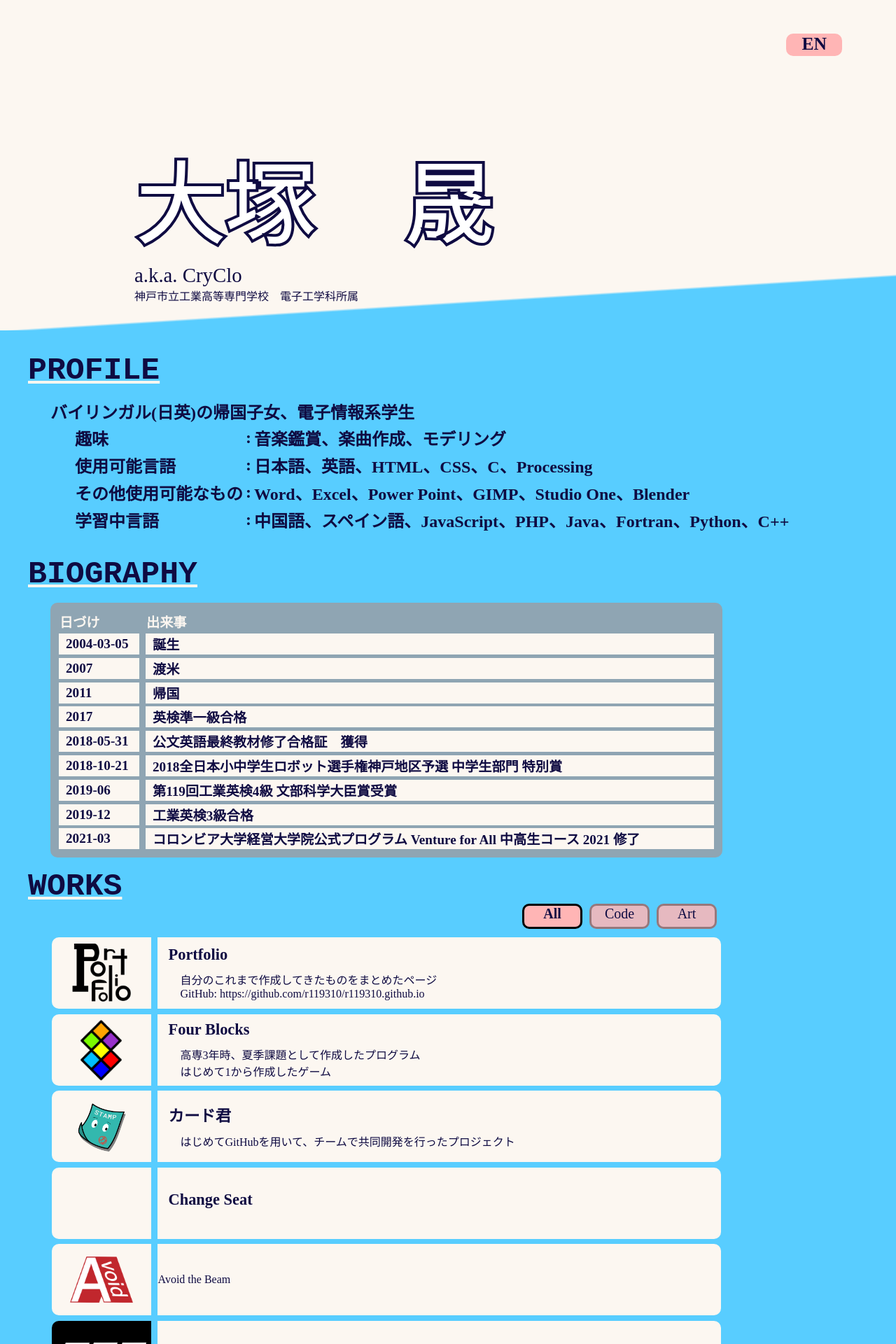
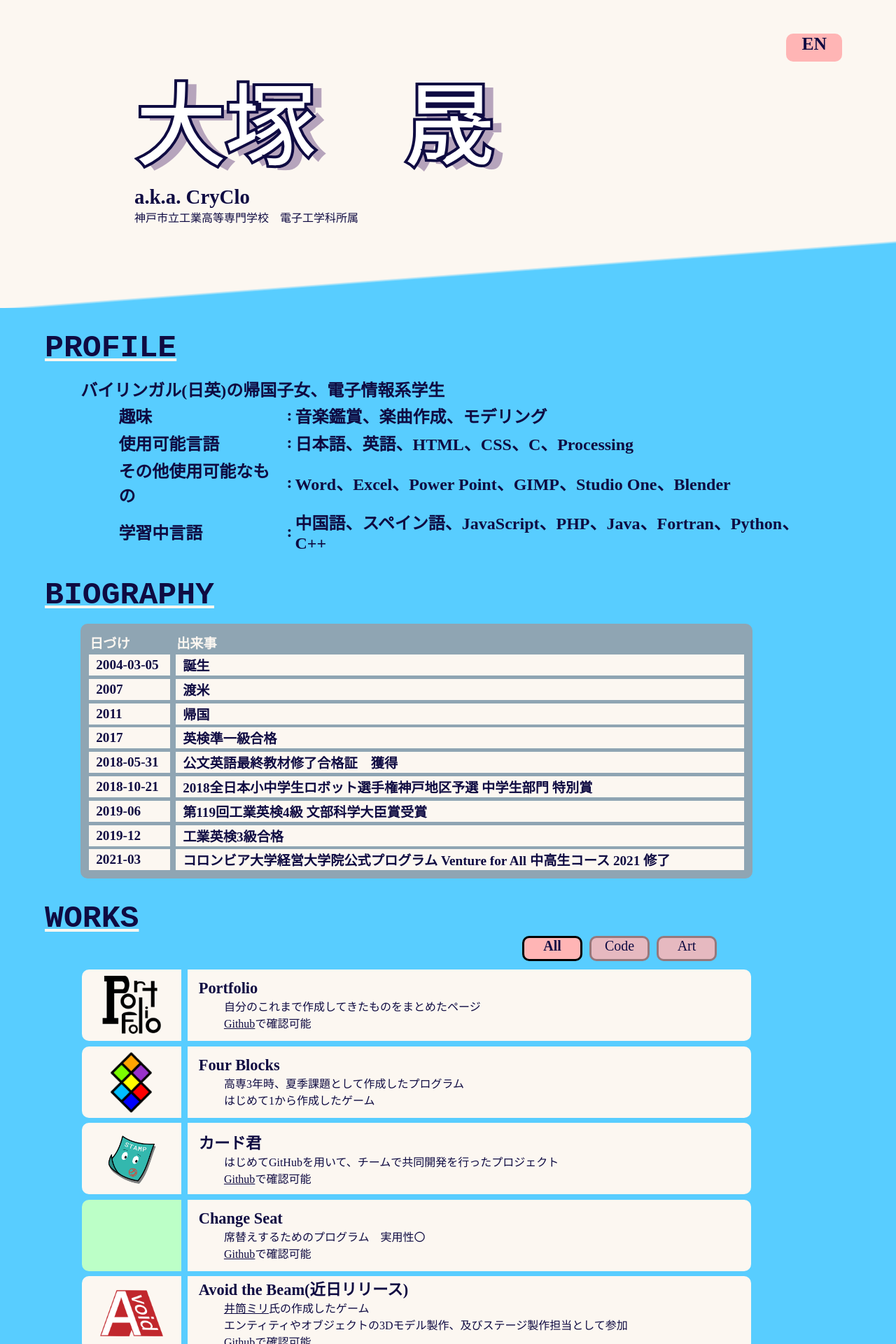
Before and after one commit to r119310/r119310.github.io, a PHP site: page /JPPage/index.html in a window 1280 px wide. Shown: the top 1920 px of the page at 70% size. Run offline with PHP 8.4, Linux system fonts and the light colour scheme.

Commit message:
2022-05-27 午前進捗

```diff
--- a/JPPage/index.html
+++ b/JPPage/index.html
@@ -3,6 +3,7 @@
 
 <head>
     <meta charset="utf-8" />
+    <meta name="viewport" content="width=device-width,initial-scale=1.0">
     <link rel="icon" sizes="180x180" href="./Portfilio.png">
     <link rel="stylesheet" type="text/css" href="../Header Data/header.css">
     <link rel="stylesheet" type="text/css" href="./main.css">
@@ -153,7 +154,7 @@
                                 <td class="worksTextCell">
                                     <h4>Portfolio</h4>
                                     <div class="tabBox worksText">自分のこれまで作成してきたものをまとめたページ</div>
-                                    <div class="tabBox wordsText">GitHub: <a href="https://github.com/r119310/r119310.github.io">https://github.com/r119310/r119310.github.io</a></div>
+                                    <div class="tabBox wordsText"><a href="https://github.com/r119310/r119310.github.io">Github</a>で確認可能</div>
                                 </td>
                             </tr>
                         </div>
@@ -179,6 +180,7 @@
                                 <td class="worksTextCell">
                                     <h4>カード君</h4>
                                     <div class="tabBox worksText">はじめてGitHubを用いて、チームで共同開発を行ったプロジェクト</div>
+                                    <div class="tabBox wordsText"><a href="">Github</a>で確認可能</div>
                                 </td>
                             </tr>
                         </div>
@@ -186,11 +188,12 @@
                             <tr class="horizontalCellSpace"></tr>
                             <tr class="horizontalCellSpace"></tr>
                             <tr>
-                                <td class="worksImgCell"></td>
+                                <td class="worksImgCell" style="background-color: rgb(188, 255, 199);"></td>
                                 <td class="verticalCellSpace"></td>
                                 <td class="worksTextCell">
                                     <h4>Change Seat</h4>
-
+                                    <div class="tabBox worksText">席替えするためのプログラム　実用性〇</div>
+                                    <div class="tabBox wordsText"><a href="">Github</a>で確認可能</div>
                                 </td>
                             </tr>
                         </div>
@@ -200,7 +203,12 @@
                             <tr>
                                 <td class="worksImgCell"><img class="fitImg2Cell" src="./AvoidtheBeamIcon.png"></td>
                                 <td class="verticalCellSpace"></td>
-                                <td class="worksTextCell">Avoid the Beam</td>
+                                <td class="worksTextCell">
+                                    <h4>Avoid the Beam(近日リリース)</h4>
+                                    <div class="tabBox worksText"><a href="">井筒ミリ</a>氏の作成したゲーム</div>
+                                    <div class="tabBox worksText">エンティティやオブジェクトの3Dモデル製作、及びステージ製作担当として参加</div>
+                                    <div class="tabBox wordsText"><a href="">Github</a>で確認可能</div>
+                                </td>
                             </tr>
                         </div>
                         <div>
@@ -209,7 +217,11 @@
                             <tr>
                                 <td class="worksImgCell" style="background-color: black;"><img class="fitImg2Cell" src="./ESSLogo.png" style="width: 100%; height:auto;"></td>
                                 <td class="verticalCellSpace"></td>
-                                <td class="worksTextCell">神戸高専 ESS部 ウェブページ</td>
+                                <td class="worksTextCell">
+                                    <h4>神戸高専 ESS部 ウェブページ(製作中)</h4>
+                                    <div class="tabBox wordsText">2022年度に決定したESS部のホームページのリニューアルプロジェクト</div>
+                                    <div class="tabBox wordsText">最新状況を<a href="">Github</a>で確認可能</div>
+                                </td>
                             </tr>
                         </div>
                         <div>
@@ -218,7 +230,11 @@
                             <tr>
                                 <td class="worksImgCell"><img class="fitImg2Cell" src="./QuestionBlock.png"></td>
                                 <td class="verticalCellSpace"></td>
-                                <td class="worksTextCell">自作  マリオのアイテム</td>
+                                <td class="worksTextCell">
+                                    <h4>自作  マリオのアイテム</h4>
+                                    <div class="tabBox wordsText">3Dモデリングの練習として、任天堂のマリオシリーズに出てくるアイテムを作成しました</div>
+
+                                </td>
                             </tr>
                         </div>
                         <div>
@@ -227,7 +243,10 @@
                             <tr>
                                 <td class="worksImgCell"><img class="fitImg2Cell" src="./ShapenedWorldSun.png"></td>
                                 <td class="verticalCellSpace"></td>
-                                <td class="worksTextCell">Shapened World</td>
+                                <td class="worksTextCell">
+                                    <h4>Shapened World</h4>
+                                    <div class="tabBox wordsText">2019作のアート作品</div>
+                                </td>
                             </tr>
                         </div>
                         <div>
@@ -236,7 +255,11 @@
                             <tr>
                                 <td class="worksImgCell"><img class="fitImg2Cell" src="./DigitalShapenedMoon.png"></td>
                                 <td class="verticalCellSpace"></td>
-                                <td class="worksTextCell">Digital Shapened World</td>
+                                <td class="worksTextCell">
+                                    <h4>Digitalize Shapened World</h4>
+                                    <div class="tabBox wordsText">2019作のアート作品</div>
+                                    <div class="tabBox wordsText">「Shapened World」のデジタル版</div>
+                                    </td>
                             </tr>
                         </div>
                     </tbody>
--- a/JPPage/main.css
+++ b/JPPage/main.css
@@ -1,6 +1,12 @@
+:root{
+    --altWhite:rgb(252, 247, 241);
+    --baseColor:rgb(88, 205, 255);
+    --clearGlass:rgba(0,0,0,0);
+}
+
 body {
     margin: 0;
-    background-color: rgb(252, 247, 241);
+    background-color: var(--altWhite);
 }
 
 p {
@@ -8,13 +14,13 @@ p {
 }
 
 .NamesandOrganization {
-    position: relative;
-    margin-top: 15vw;
+    position: absolute;
+    margin-top: 10vh;
     margin-left: 15vw;
     top: 0px;
     left: 0px;
-    height: 100%;
-    width: 100%;
+    height: 30vh;
+    width: auto;
 }
 
 .nameBox {
@@ -33,10 +39,12 @@ p {
     margin: 0;
     top: 0;
     width: auto;
+    text-shadow: rgba(57, 18, 94, 0.36) 14px 5px;
 }
 
 .fakeName {
     font-size: 1.8rem;
+    font-weight: 800;
     margin: 0;
     margin-left: auto;
     right: 0;
@@ -54,7 +62,7 @@ main {
     top: 0;
     left: 0;
     margin: 0px;
-    margin-top: 15vmin;
+    margin-top: 15vh;
 }
 
 .langChangeButton {
@@ -63,10 +71,9 @@ main {
     right: 6vw;
     top: 6vh;
     background-color: rgb(255, 181, 181);
-    ;
     border-radius: 10px;
-    height: 4vmin;
-    width: 10vmin;
+    height: 40px;
+    width: 80px;
 }
 
 .lanBox {
@@ -80,10 +87,11 @@ main {
     color: rgb(15, 11, 66);
     font-size: 1.6rem;
     font-weight: bold;
+
 }
 
 .mainContentBox {
-    margin-top: 25vmin;
+    margin-top: 28vh;
     position: absolute;
     width: 100%;
     height: auto;
@@ -92,18 +100,19 @@ main {
 
 .beginTriangle {
     display: block;
-    background-image: linear-gradient(to top left, rgb(88, 205, 255) 48%, rgba(0, 0, 0, 0) 50%);
-    height: 10vmin;
+    background-image: linear-gradient(to top left, var(--baseColor) 48%, var(--clearGlass) 50%);
+    height: 12vh;
     width: 100%;
 }
 
 .mainContent {
-    padding-top: 2vmin;
-    padding-left: 5vmin;
+    padding-top: 2vh;
+    padding-left: 5vw;
+    padding-bottom: 8vh;
     position: initial;
-    width: calc(100% - 5vmin);
+    width: auto;
     height: auto;
-    background-color: rgb(88, 205, 255);
+    background-color: var(--baseColor);
     z-index: 10;
 }
 
@@ -111,19 +120,20 @@ h2 {
     font-family: 'Courier New', Courier, monospace;
     font-size: 2.8rem;
     margin: 0;
-    text-decoration: underline rgb(252, 247, 241);
+    text-decoration: underline var(--altWhite);
 }
 
 .tabBox {
-    margin-left: 4vmin;
+    margin-left: 4vw;
+    margin-right: 4vw;
 }
 
 .upperSpace {
-    margin-top: 2vmin;
+    margin-top: 2vh;
 }
 
 .profileBox {
-    margin-bottom: 4vmin;
+    margin-bottom: 4vh;
     font-size: 1.5rem;
     font-weight: 600;
 }
@@ -134,11 +144,12 @@ h2 {
     padding: 10px;
     background-color: rgb(143, 165, 179);
     border-radius: 10px;
+    margin-bottom: 4vh;
 }
 
 .tableTop {
-    color: rgb(252, 247, 241);
-    background-color: rgba(0, 0, 0, 0);
+    color: var(--altWhite);
+    background-color: var(--clearGlass);
     font-weight: 800;
 }
 
@@ -149,7 +160,7 @@ h2 {
 .biographCell {
     padding-left: 10px;
     font-weight: 600;
-    background-color: rgb(252, 247, 241);
+    background-color: var(--altWhite);
 }
 
 .worksButtonArea {
@@ -183,7 +194,7 @@ h2 {
 }
 
 .worksImgCell {
-    background-color: rgb(252, 247, 241);
+    background-color: var(--altWhite);
     height: 100px;
     width: 140px;
     border-top-left-radius: 10px;
@@ -199,17 +210,17 @@ h2 {
 }
 
 .horizontalCellSpace {
-    background-color: rgba(0, 0, 0, 0);
+    background-color: var(--clearGlass);
     height: 0.1vh;
 }
 
 .verticalCellSpace {
-    background-color: rgba(0, 0, 0, 0);
+    background-color: var(--clearGlass);
     width: 0.2vw;
 }
 
 .worksTextCell {
-    background-color: rgb(252, 247, 241);
+    background-color: var(--altWhite);
     margin-left: 2px;
     border-top-right-radius: 10px;
     border-bottom-right-radius: 10px;
@@ -217,15 +228,13 @@ h2 {
 
 h4{
     font-size: 1.4rem;
-    margin-top: 0px;
+    margin: 0px;
     margin-left: 15px;
-    margin-bottom: 10px;
 }
 
 a{
     font-size: 1rem;
     color: rgb(15, 11, 66);
-    text-decoration: none;
 }
 
 .wordsText{
@@ -234,15 +243,15 @@ a{
 
 .endTriangle {
     display: block;
-    background-image: linear-gradient(to bottom right, rgb(88, 205, 255) 48%, rgba(0, 0, 0, 0) 50%);
-    height: 10vmin;
+    background-image: linear-gradient(to bottom right, var(--baseColor) 48%, var(--clearGlass) 50%);
+    height: 12vh;
     width: 100%;
-    margin-bottom: 8vmin;
+    margin-bottom: 8vh;
 }
 
 footer {
     position: fixed;
-    bottom: 4vmin;
+    bottom: 4vh;
     left: 50%;
     transform: translateX(-50%);
 }
--- a/index.html
+++ b/index.html
@@ -2,6 +2,9 @@
 <html>
 
 <head>
+    <meta charset="utf-8" />
+    <meta name="viewport" content="width=device-width,initial-scale=1.0">
+    <link rel="icon" sizes="180x180" href="./JPPage/Portfilio.png">
     <link rel="stylesheet" type="text/css" href="./Start Page/main.css">
     <title>Makoto Otsuka's Portfolio</title>
 </head>
```
